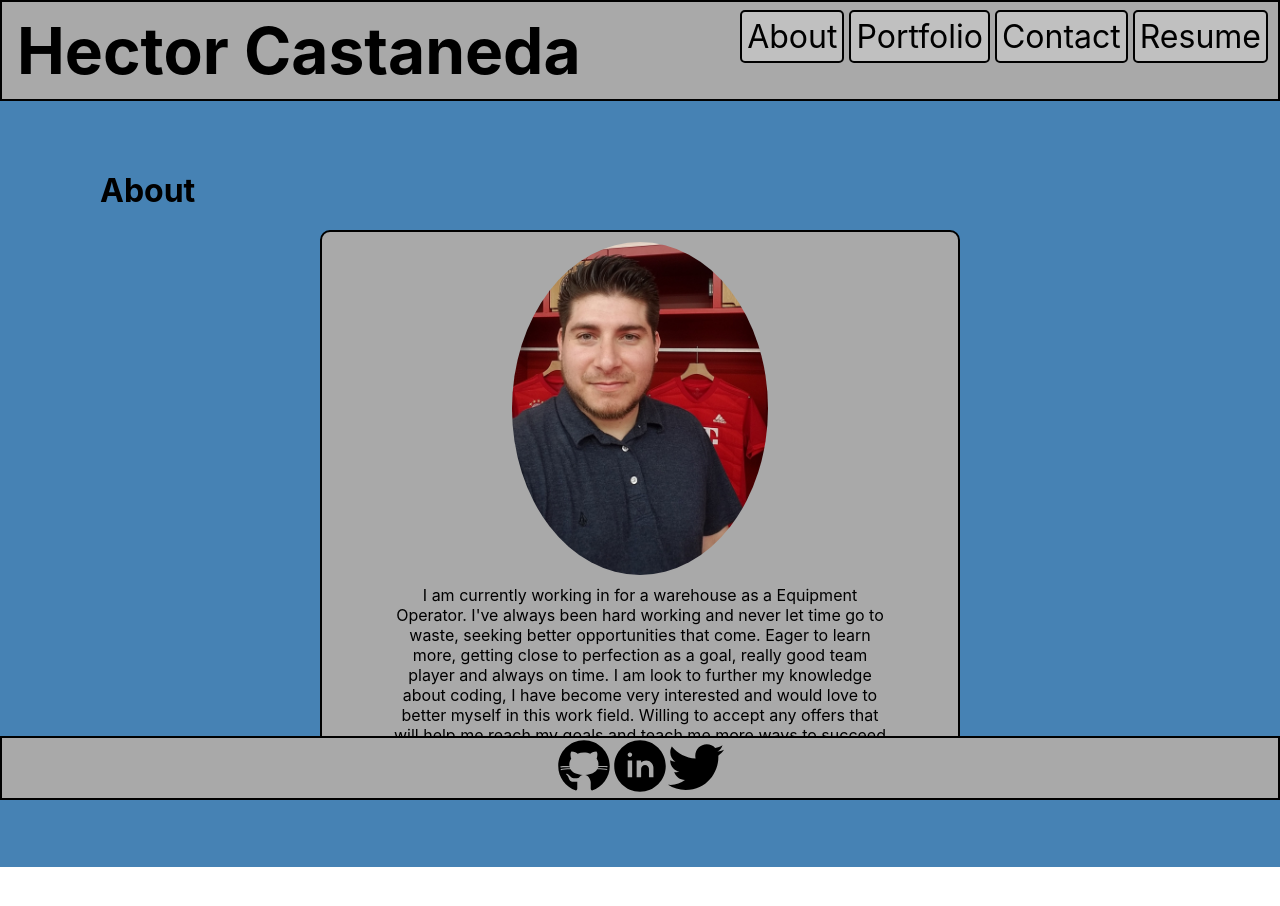
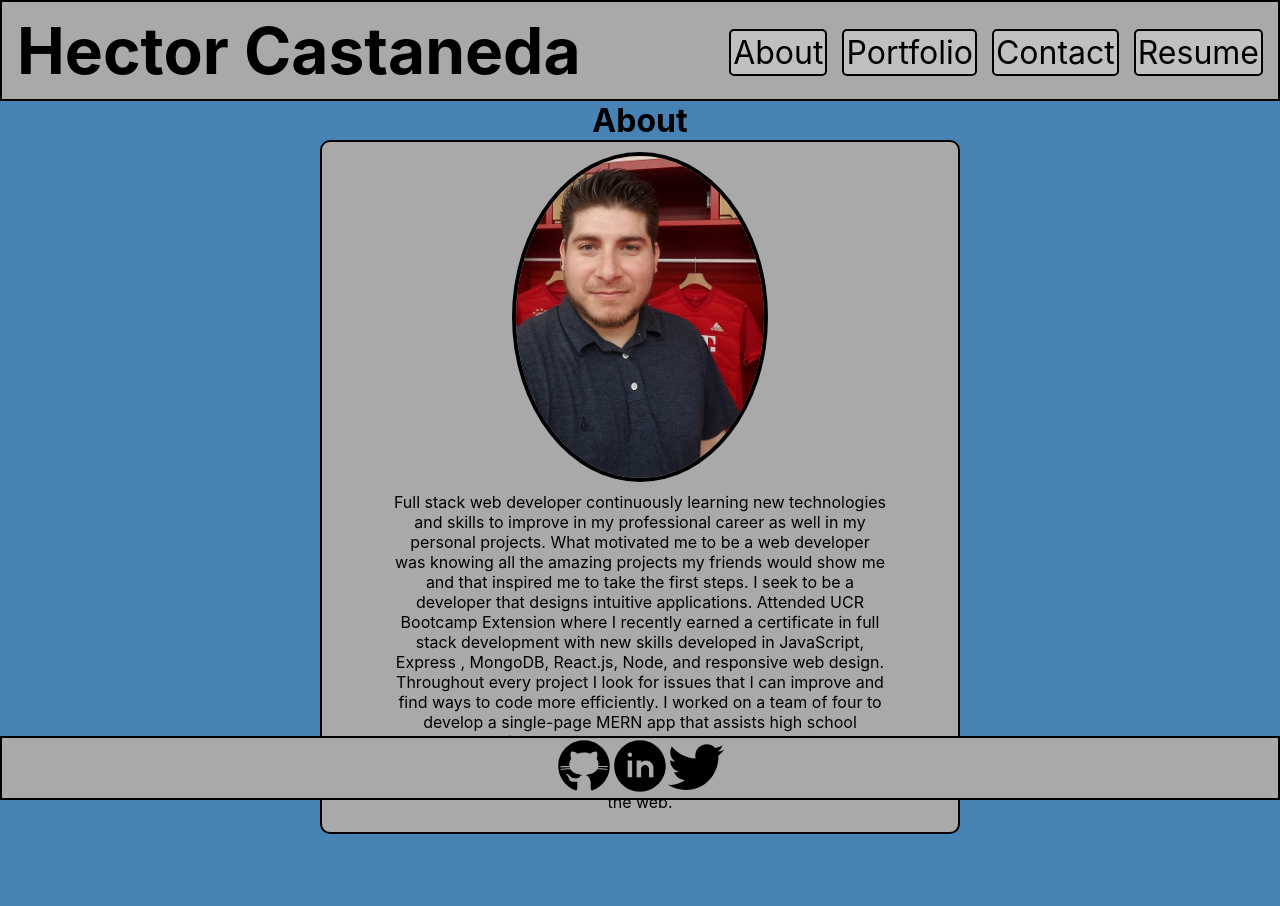
Before and after one commit to Hectcast508/react-portfolio, a React (Create React App) app: page / in a window 1280 px wide. Shown: the top 906 px of the page. Before the commit the page ends 867 px from the top, so only its background shows below. Built offline with nearby package versions, Linux system fonts and the light colour scheme.

Commit message:
made adjustments

```diff
--- a/src/App.css
+++ b/src/App.css
@@ -33,29 +33,32 @@ header h1 {
 
 }
 
-.nav-items {
-  align-items: center;
-  text-align: center;
+.nav-section {
+  align-self: center;
 }
 
-.nav-items li:hover, .nav-items li a:hover {
+.nav-items {
+  text-align: center;
+  list-style: none;
+}
+
+.nav-items li {
+  padding: 5px;
+  margin-inline: auto;
+  margin-top: 3px;
+}
+
+.nav-items li a:hover, .nav-items li a:hover {
   background: var(--color3);
   color: var(--color2);
 }
 
-.nav-items li {
-  list-style: none;
-  padding: 5px;
-  max-width: 35%;
-  margin-inline: auto;
+.nav-items li a {
+  padding: 2px;
   background-color: silver;
   border: 2px solid var(--color1);
   border-radius: 5px;
-  margin-top: 3px;
   font-size: 1em;
-}
-
-.nav-items li a {
   text-decoration: none;
   color: var(--color1);
 }
@@ -89,11 +92,11 @@ main {
   justify-content: space-between;
   border-radius: 50%;
   margin-inline: auto;
+  border: 4px solid var(--color1);
 }
 
 .sec-title {
-  text-align: left;
-  padding: 70px 0px 20px 100px;
+  text-align: center;
 }
 
 .projects {
@@ -248,7 +251,7 @@ footer img {
   }
 
   .projects {
-    grid-template-columns: repeat(2, 1fr);
+    grid-template-columns: repeat(3, 1fr);
     width: 60vw;
     gap: 20px;
   }
--- a/src/components/Project.js
+++ b/src/components/Project.js
@@ -5,11 +5,11 @@ export default function Project() {
 
   const [projects] = useState([
     {
-      title: 'GamePlatforms',
-      descript: 'HTML/CSS/JS/JQuery/API',
-      github: 'https://github.com/uhMammoth/GamePlatforms',
-      deploy: 'https://uhmammoth.github.io/GamePlatforms/',
-      fileName: 'GamePlatformProject.png'
+      title: 'Mern School Website',
+      descript: 'Description',
+      github: 'https://github.com/uhMammoth/school-website.git',
+      deploy: 'https://mern-school-website.herokuapp.com/',
+      fileName: 'mern-school-website.png'
     },
     {
       title: 'Park Place',
@@ -17,6 +17,13 @@ export default function Project() {
       github: 'https://github.com/SalvadorBanuelos424/Park-Place-master-planned-community.git',
       deploy: 'https://park-place-association.herokuapp.com/',
       fileName: 'park-place.png'
+    },
+    {
+      title: 'GamePlatforms',
+      descript: 'HTML/CSS/JS/JQuery/API',
+      github: 'https://github.com/uhMammoth/GamePlatforms',
+      deploy: 'https://uhmammoth.github.io/GamePlatforms/',
+      fileName: 'GamePlatformProject.png'
     },
     {
       title: 'Run Buddy',
@@ -31,13 +38,6 @@ export default function Project() {
       github: 'https://github.com/Hectcast508/horiseon-refactored-code.git',
       deploy: 'https://hectcast508.github.io/horiseon-refactored-code/',
       fileName: 'heriseon.png'
-    },
-    {
-      title: 'GamePlatfor',
-      descript: 'Description',
-      github: 'https://github.com/uhMammoth/GamePlatforms',
-      deploy: 'https://uhmammoth.github.io/GamePlatforms/',
-      fileName: 'GamePlatformProject.png'
     },
     {
       title: 'GamePlatform',
--- a/src/components/pages/About.js
+++ b/src/components/pages/About.js
@@ -8,7 +8,7 @@ export default function About() {
       <div className='about-sec'>
         <img className='aboutImage' src={require('../../assets/about-photo.png')} alt='about-img'/>
         <p>
-        I am currently working in for a warehouse as a Equipment Operator. I've always been hard working and never let time go to waste, seeking better opportunities that come. Eager to learn more, getting close to perfection as a goal, really good team player and always on time. I am look to further my knowledge about coding, I have become very interested and would love to better myself in this work field. Willing to accept any offers that will help me reach my goals and teach me more ways to succeed in this career.
+        Full stack web developer continuously learning new technologies and skills to improve in my professional career as well in my personal projects. What motivated me to be a web developer was knowing all the amazing projects my friends would show me and that inspired me to take the first steps. I seek to be a developer that designs intuitive applications. Attended UCR Bootcamp Extension where I recently earned a certificate in full stack development with new skills developed in JavaScript, Express , MongoDB, React.js, Node, and responsive web design. Throughout every project I look for issues that I can improve and find ways to code more efficiently. I worked on a team of four to develop a single-page MERN app that assists high school students and faculty with being able to schedule appointments for specific subjects. I’m excited to leverage my skills as part of a fast-paced, quality-driven team to build better experiences on the web.
         </p>
       </div>
     </div>
```
Also changed, not shown: src/assets/mern-school-website.png (added).
